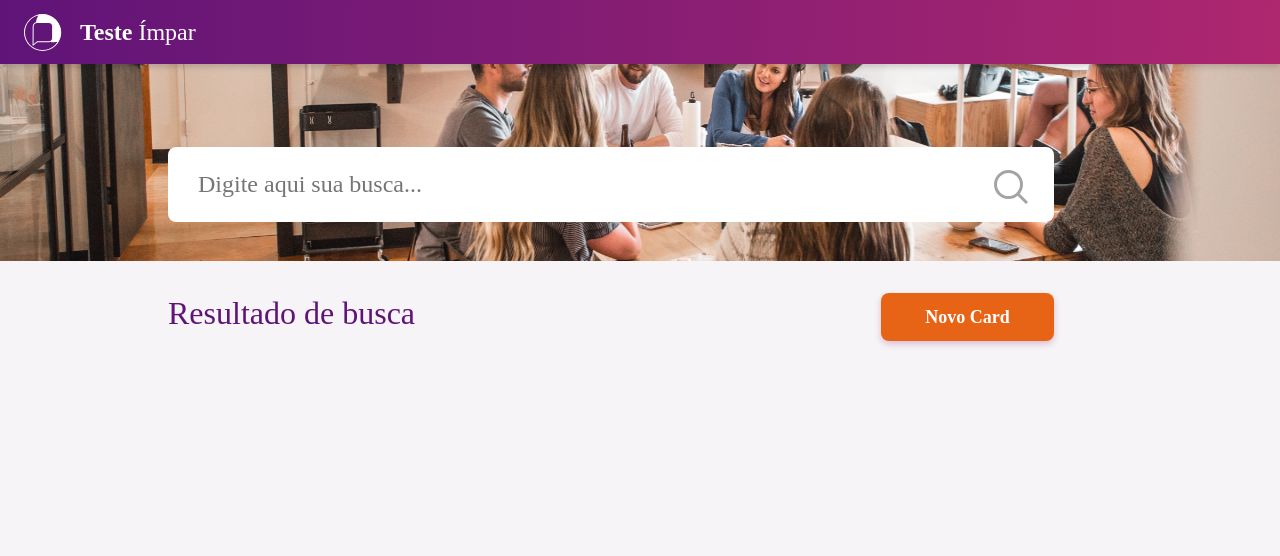
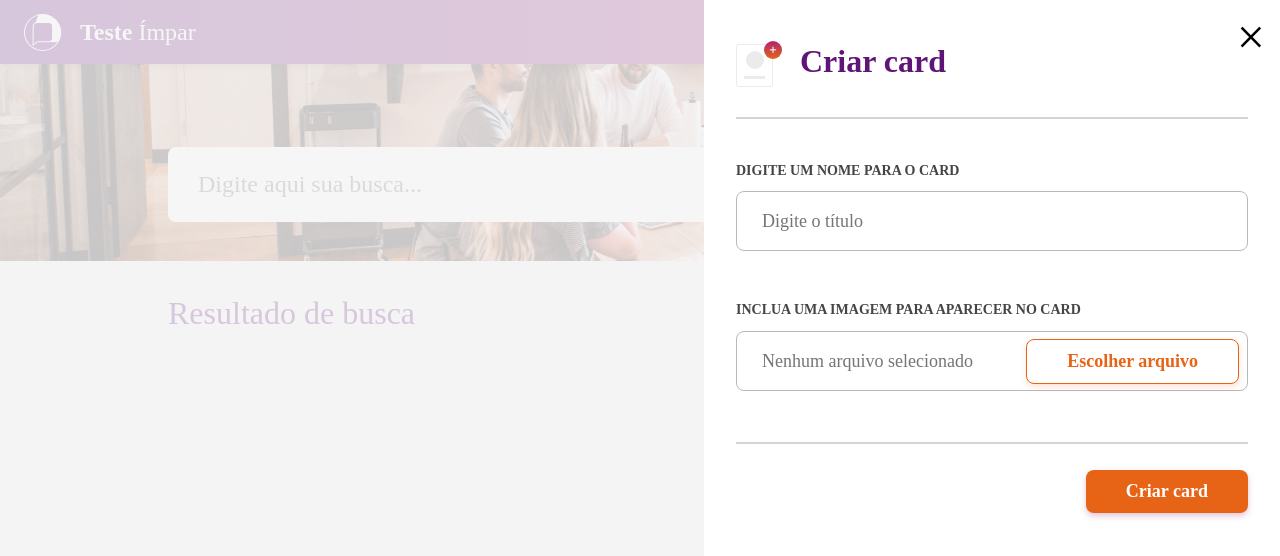
Before and after one commit to JoaoDessup/Desafio-Impar, a plain HTML site: page index.html in a window 1280 px wide. Both pictures are taken after a click on the button "Novo Card". Drawn offline with Linux system fonts and the light colour scheme; no server answers; a web font is replaced by a local one.

Commit message:
Criação de modal (new card)

```diff
--- a/index.html
+++ b/index.html
@@ -33,6 +33,37 @@
         <button class="btn-new" onclick="abrirModalNew()">Novo Card</button>
       </div>
       <div class="container" data-js="container"></div>
+      <div class="bg-modal-new" id="modal-new">
+        <div class="modal-new">
+          <span class="close" onclick="fecharModalNew()">&times;</span>
+          <div class="div-top-new">
+            <img src="images/icone_criar.svg" alt="criar" />
+            <h1>Criar card</h1>
+          </div>
+          <div class="div-new">
+            <div class="div-titulo">
+              <hr />
+              <p>digite um nome para o card</p>
+              <input
+                type="text"
+                name="titulo"
+                class="titulo-inp"
+                placeholder="Digite o título"
+              />
+            </div>
+            <div class="div-arquivo">
+              <p>inclua uma imagem para aparecer no card</p>
+              <input type="file" name="arquivo" id="file" accept="image/*" />
+              <label for="file">
+                <span class="span1">Nenhum arquivo selecionado</span>
+                <span class="span2">Escolher arquivo</span>
+              </label>
+              <hr />
+              <button class="btn-criar" onclick="">Criar card</button>
+            </div>
+          </div>
+        </div>
+      </div>
     </main>
     <script src="scripts/script.js"></script>
   </body>
--- a/scripts/script.js
+++ b/scripts/script.js
@@ -60,3 +60,15 @@ document.addEventListener("keydown", function (e) {
     e.preventDefault();
   }
 });
+
+document.querySelector("#file").addEventListener("change", function () {
+  document.querySelector(".span1").textContent = this.files[0].name;
+});
+
+function abrirModalNew() {
+  document.getElementById("modal-new").style.right = "0";
+}
+
+function fecharModalNew() {
+  document.getElementById("modal-new").style.right = "-100%";
+}
--- a/styles/style.css
+++ b/styles/style.css
@@ -201,6 +201,172 @@ header {
   opacity: 0.52;
 }
 
+.bg-modal-new {
+  width: 100%;
+  height: 100%;
+  background: #f6f4f6cc 0% 0% no-repeat padding-box;
+  position: fixed;
+  z-index: 2;
+  top: 0;
+  right: -100%;
+  display: block;
+  transition: 350ms;
+}
+
+.modal-new {
+  position: absolute;
+  left: 55%;
+  width: 45%;
+  height: 100%;
+  background: var(---cor-branco) 0% 0% no-repeat padding-box;
+}
+
+.close {
+  float: right;
+  font-size: 50px;
+  color: var(--unnamed-color-000000);
+  margin: 8px 15px;
+  transition: 350ms;
+  cursor: pointer;
+}
+
+.close:hover {
+  color: var(---cor-erro);
+  transition: 350ms;
+}
+
+.div-top-new {
+  display: flex;
+  margin: 41px 0 0 32px;
+}
+
+.div-top-new h1 {
+  font: var(--unnamed-font-style-normal) normal var(--unnamed-font-weight-bold)
+    var(--unnamed-font-size-32) / var(--unnamed-line-spacing-40)
+    var(--unnamed-font-family-muli);
+  letter-spacing: var(--unnamed-character-spacing-0);
+  color: var(---cor-primaria);
+  text-align: left;
+  margin-left: 18px;
+}
+
+.div-titulo {
+  margin: 30px 32px 50px 32px;
+}
+
+.div-titulo hr {
+  margin-bottom: 43px;
+  border: 1px solid #d4d4d4;
+  width: 100%;
+  height: 0px;
+}
+
+.div-titulo p {
+  font: var(--unnamed-font-style-normal) normal var(--unnamed-font-weight-bold)
+    14px / var(--unnamed-line-spacing-18) var(--unnamed-font-family-muli);
+  letter-spacing: var(--unnamed-character-spacing-0);
+  color: var(---cor-texto);
+  text-align: left;
+  text-transform: uppercase;
+  margin-bottom: 11px;
+}
+
+.titulo-inp {
+  width: 100%;
+  height: 60px;
+  background: var(---cor-branco) 0% 0% no-repeat padding-box;
+  border: 1px solid #b9b9b9;
+  border-radius: 8px;
+  font: var(--unnamed-font-style-normal) normal 300 var(--unnamed-font-size-18) /
+    23px var(--unnamed-font-family-muli);
+  letter-spacing: var(--unnamed-character-spacing-0);
+  text-align: left;
+  color: #757575;
+  padding-left: 25px;
+}
+
+.titulo-inp::placeholder {
+  font: var(--unnamed-font-style-normal) normal 300 var(--unnamed-font-size-18) /
+    23px var(--unnamed-font-family-muli);
+  letter-spacing: var(--unnamed-character-spacing-0);
+  color: #757575;
+}
+
+.div-arquivo {
+  margin: 0 32px 0 32px;
+}
+
+.div-arquivo p {
+  font: var(--unnamed-font-style-normal) normal var(--unnamed-font-weight-bold)
+    14px / var(--unnamed-line-spacing-18) var(--unnamed-font-family-muli);
+  letter-spacing: var(--unnamed-character-spacing-0);
+  color: var(---cor-texto);
+  text-align: left;
+  text-transform: uppercase;
+  margin-bottom: 12px;
+}
+
+.div-arquivo hr {
+  margin-top: 51px;
+  border: 1px solid #d4d4d4;
+  width: 100%;
+  height: 0px;
+}
+
+.div-arquivo input {
+  display: none;
+}
+
+.div-arquivo label {
+  display: flex;
+  justify-content: space-between;
+  align-items: center;
+  width: 100%;
+  height: 60px;
+  background: var(---cor-branco) 0% 0% no-repeat padding-box;
+  border: 1px solid #b9b9b9;
+  border-radius: 8px;
+  padding: 0 8px 0 25px;
+}
+.span1 {
+  font: var(--unnamed-font-style-normal) normal 300 var(--unnamed-font-size-18) /
+    23px var(--unnamed-font-family-muli);
+  letter-spacing: var(--unnamed-character-spacing-0);
+  text-align: left;
+  color: #757575;
+  cursor: pointer;
+}
+
+.span2 {
+  font: var(--unnamed-font-style-normal) normal var(--unnamed-font-weight-bold)
+    var(--unnamed-font-size-18) / 23px var(--unnamed-font-family-muli);
+  letter-spacing: var(--unnamed-character-spacing-0);
+  color: var(---cor-destaque);
+  text-align: left;
+  background: var(---cor-branco) 0% 0% no-repeat padding-box;
+  border: 1px solid var(---cor-destaque);
+  box-shadow: 0px 3px 6px #e763162e;
+  border-radius: 8px;
+  padding: 10px 40px;
+  cursor: pointer;
+}
+
+.btn-criar {
+  position: absolute;
+  background: var(---cor-destaque) 0% 0% no-repeat padding-box;
+  box-shadow: 0px 3px 6px #92207242;
+  border-radius: 8px;
+  border: none;
+  font: var(--unnamed-font-style-normal) normal var(--unnamed-font-weight-bold)
+    var(--unnamed-font-size-18) / 23px var(--unnamed-font-family-muli);
+  letter-spacing: var(--unnamed-character-spacing-0);
+  color: var(---cor-branco);
+  padding: 10px 40px;
+  right: 32px;
+  margin-top: 26px;
+  cursor: pointer;
+}
+
 :root {
   /* Colors: */
   --unnamed-color-000000: #000000;
```
